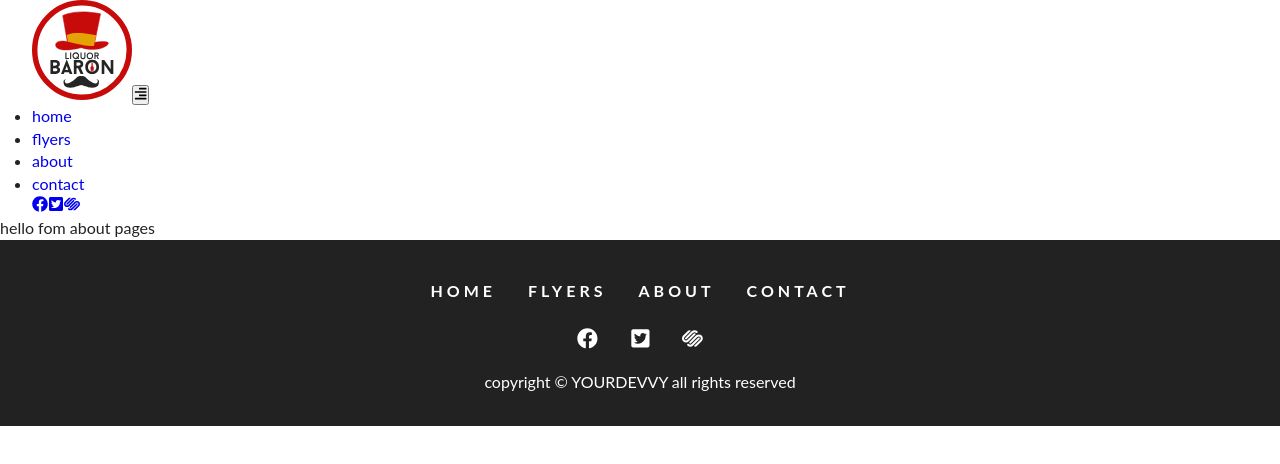
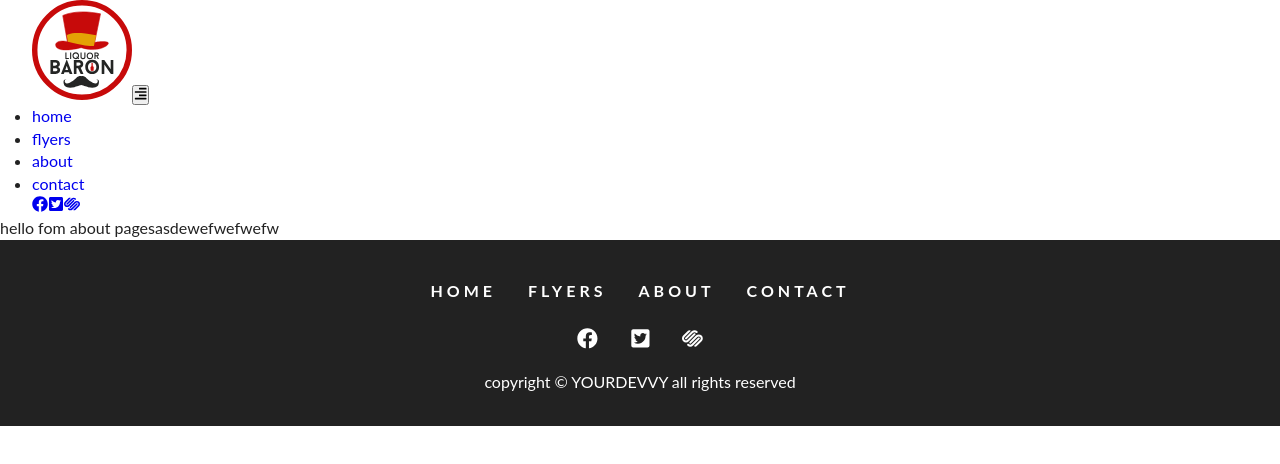
Before and after one commit to yourdev23/liquor-baron, a Gatsby site: page /about in a window 1280 px wide. Built offline with nearby package versions, Linux system fonts and the light colour scheme; Gatsby itself is replaced by a stand-in of ours.

Commit message:
second commit

```diff
--- a/src/pages/about.js
+++ b/src/pages/about.js
@@ -4,7 +4,7 @@ import Layout from '../components/layout/Layout'
 export default function About () {
     return (
         <Layout>
-            hello fom about pages
+            hello fom about pagesasdewefwefwefw
         </Layout>
     )
 }
```
